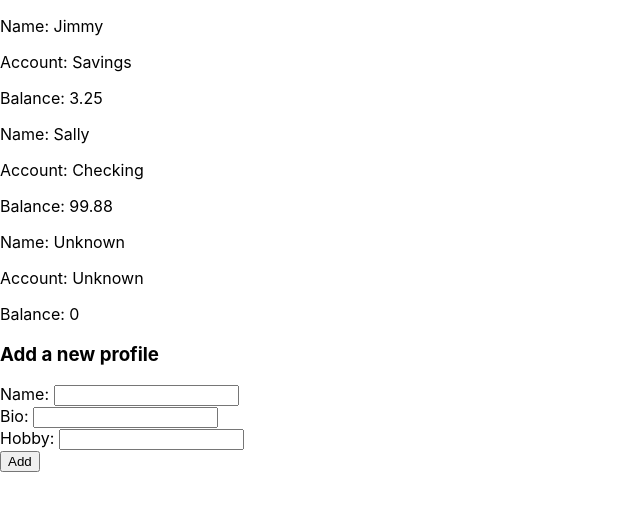
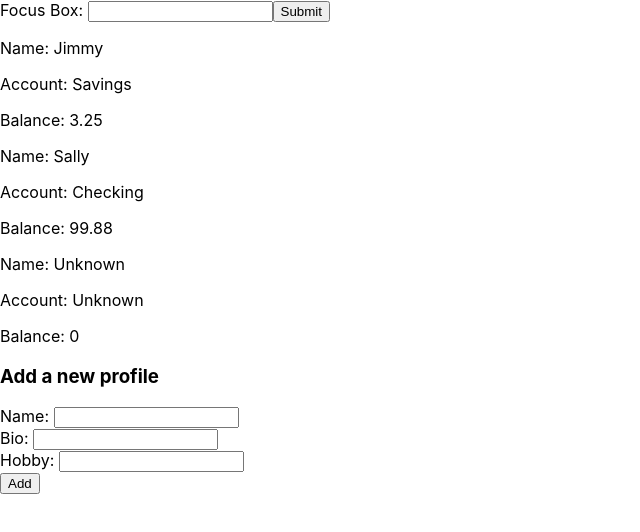
Before and after one commit to tlanders/reactjs-fundamentals-first, a React (Create React App) app: page / in a window 1280 px wide. Shown: the top 532 px of the page, without its empty margins (0-640 px from the left). Built offline with nearby package versions, Linux system fonts and the light colour scheme.

Commit message:
added input with ref that is used to set focus to the input

```diff
--- a/src/App.js
+++ b/src/App.js
@@ -6,6 +6,7 @@ import PropTypes from 'prop-types';
 import Profile from './components/Profile';
 import AddProfile from './components/AddProfile';
 import {getProfiles} from "./utils/profileApi";
+import FocusInputBox from './components/FocusInputBox';
 
 class PropTypeComponent extends React.Component {
     render() {
@@ -130,6 +131,7 @@ class App extends React.Component {
         })
         return (
             <div className="App">
+                <FocusInputBox/>
                 <PropTypeComponent name='Jimmy' account={'Savings'} balance={3.25}/>
                 <PropTypeComponent name='Sally' account={'Checking'} balance={99.88}/>
                 <PropTypeComponent/>
--- /dev/null
+++ b/src/components/FocusInputBox.jsx
@@ -0,0 +1,39 @@
+import React from "react";
+
+class FocusInputBox extends React.Component {
+    constructor(props) {
+        super(props);
+        this.state = {
+            input: ''
+        };
+        this.inputBoxRef = React.createRef();
+
+        this.handleClick = this.handleClick.bind(this);
+        this.handleInput = this.handleInput.bind(this);
+    }
+
+    handleInput(event) {
+        this.setState({
+            input: event.target.value
+        });
+    }
+
+    handleClick(event) {
+        this.setState({
+            input: ''
+        }, () => {
+            this.inputBoxRef.current.focus();
+        });
+    }
+
+    render() {
+        return (
+            <div>
+                Focus Box: <input ref={this.inputBoxRef} value={this.state.input} onChange={this.handleInput}/>
+                <button onClick={this.handleClick}>Submit</button>
+            </div>
+        )
+    }
+}
+
+export default FocusInputBox;
```
